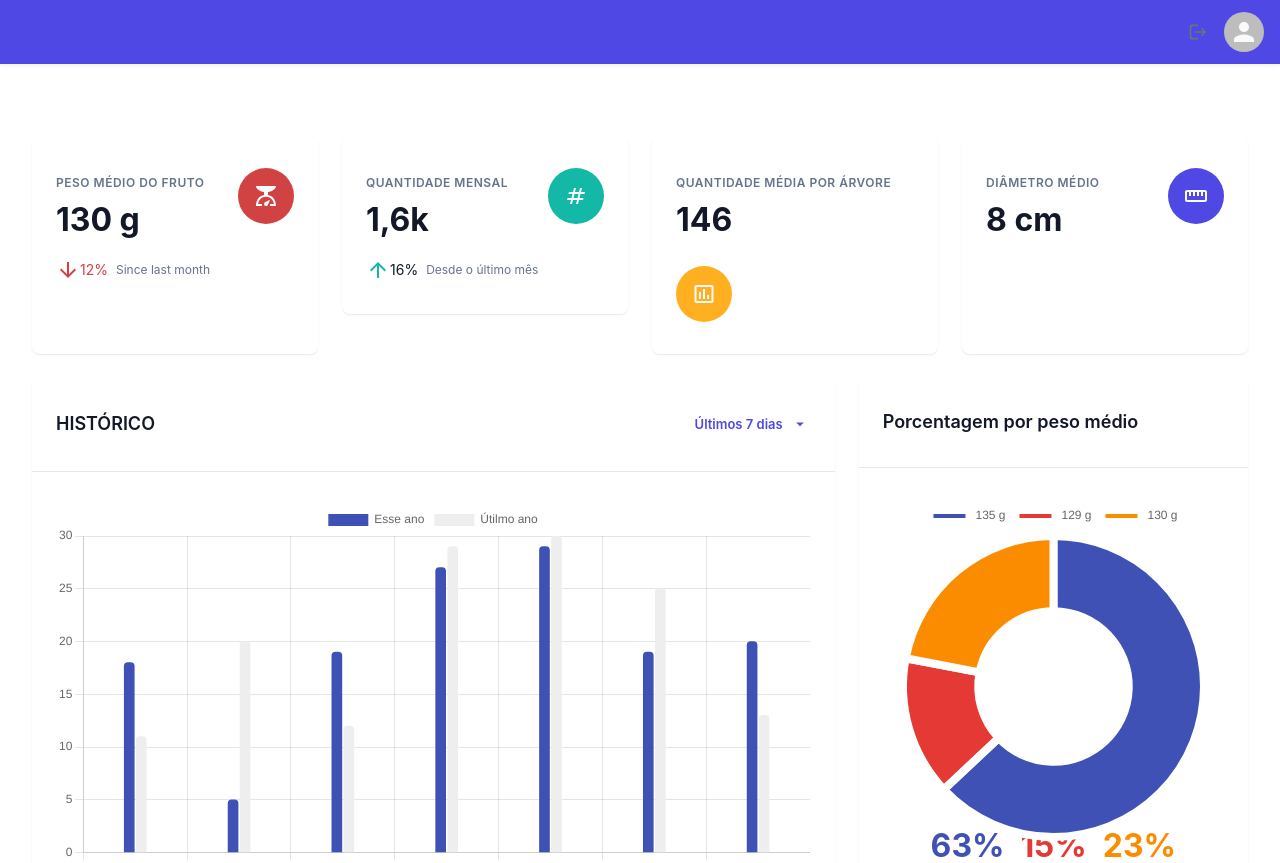
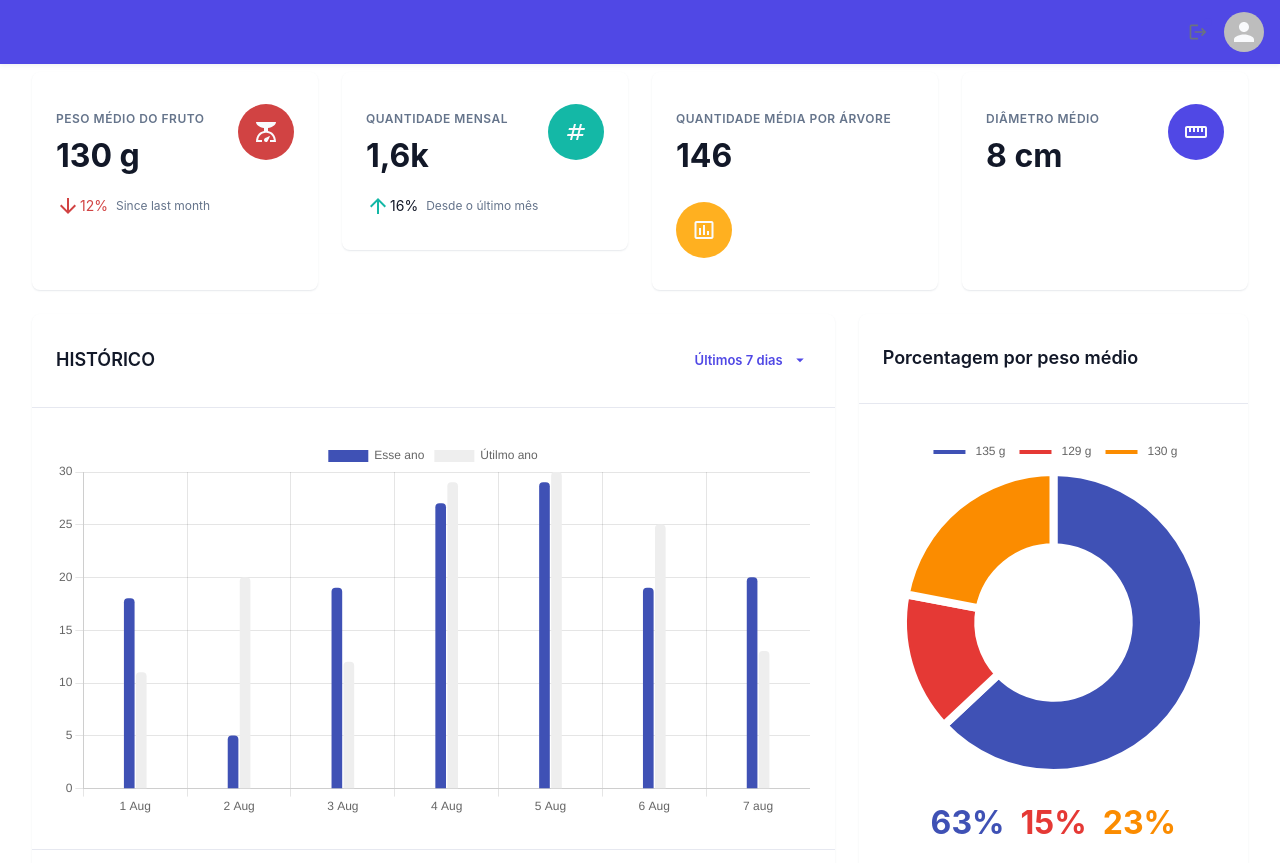
Before and after one commit to MarlonBuosi/tcc-web, a React (Create React App) app: page /dashBoard in a window 1280 px wide. Shown: the top 863 px of the page. Built offline with nearby package versions, Linux system fonts and the light colour scheme; no server answers.

Commit message:
fix css for dashboard

```diff
--- a/src/components/HistoricalChart/HistoricalChart.tsx
+++ b/src/components/HistoricalChart/HistoricalChart.tsx
@@ -106,7 +106,6 @@ export const GenericChart = (props: any) => {
       <CardContent>
         <Box
           sx={{
-            height: 400,
             position: 'relative',
           }}
         >
--- a/src/components/PizzaChart/PizzaChart.tsx
+++ b/src/components/PizzaChart/PizzaChart.tsx
@@ -9,9 +9,6 @@ import {
   Typography,
   useTheme,
 } from '@mui/material';
-import LaptopMacIcon from '@mui/icons-material/LaptopMac';
-import PhoneIcon from '@mui/icons-material/Phone';
-import TabletIcon from '@mui/icons-material/Tablet';
 
 Chart.register(...registerables);
 
@@ -75,7 +72,6 @@ export const PizzaChart = (props: any) => {
       <CardContent>
         <Box
           sx={{
-            height: 300,
             position: 'relative',
           }}
         >
--- a/src/containers/DashboardContainer/styles.tsx
+++ b/src/containers/DashboardContainer/styles.tsx
@@ -5,7 +5,6 @@ export const DashboardContent = styled(Box)(({ theme }) => ({
   display: 'flex',
   flex: '1 1 auto',
   maxWidth: '100%',
-  paddingTop: 64,
   [theme.breakpoints.up('lg')]: {
     paddingLeft: 0,
   },
```
